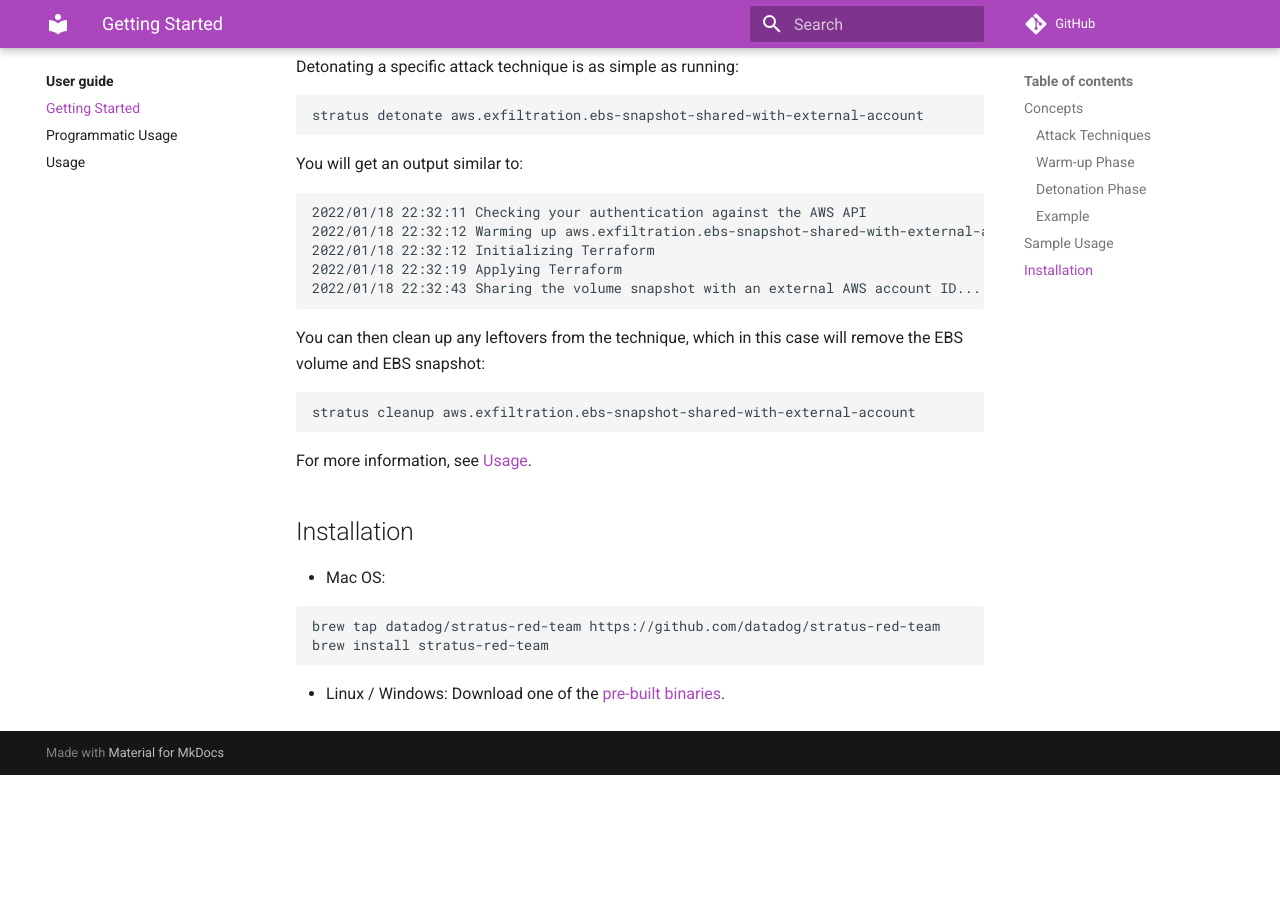
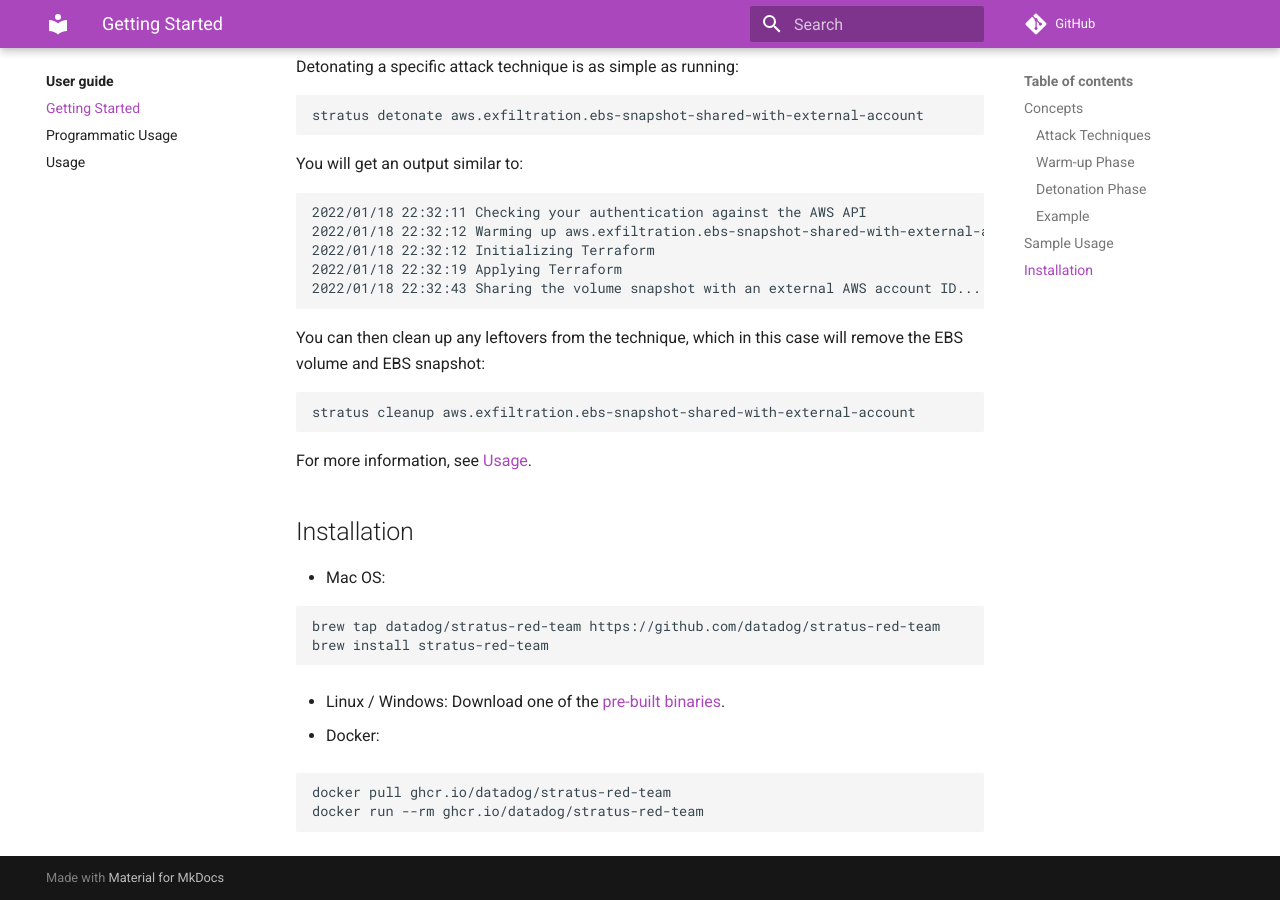
Before and after one commit to DataDog/stratus-red-team, an MkDocs documentation site: the page built from docs/user-guide/getting-started.md, in a window 1280 px wide and 900 px high, scrolled down 1108 px. Built offline with MkDocs 1.6.1 and Material for MkDocs 9.7.7, drawn with Linux system fonts in a browser that asks for light colours; comment, search, counter and statistics services are not loaded; before the commit the page ends 1883 px from its top, so only the background shows below that.

Commit message:
Add dockerfile metadata

````diff
--- a/docs/user-guide/getting-started.md
+++ b/docs/user-guide/getting-started.md
@@ -72,5 +72,10 @@
 
 - Linux / Windows: Download one of the [pre-built binaries](https://github.com/datadog/stratus-red-team/releases).
 
+- Docker:
 
+```
+docker pull ghcr.io/datadog/stratus-red-team
+docker run --rm ghcr.io/datadog/stratus-red-team
+```
 *[TTP]: Tactics, techniques and procedures
````
Also changed, not shown: 1 other file.
